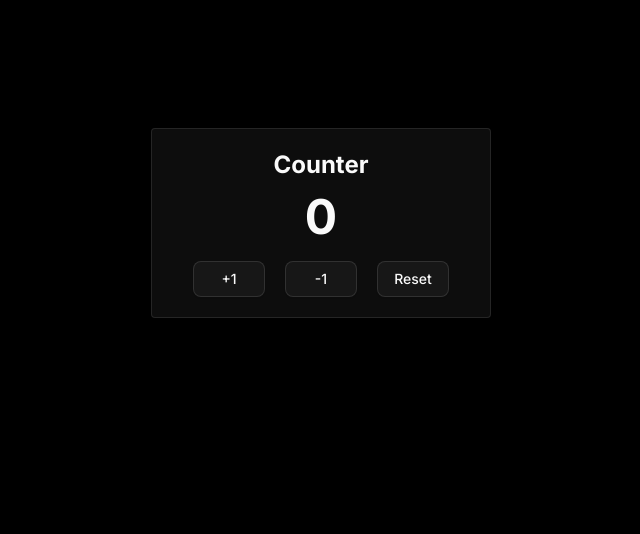
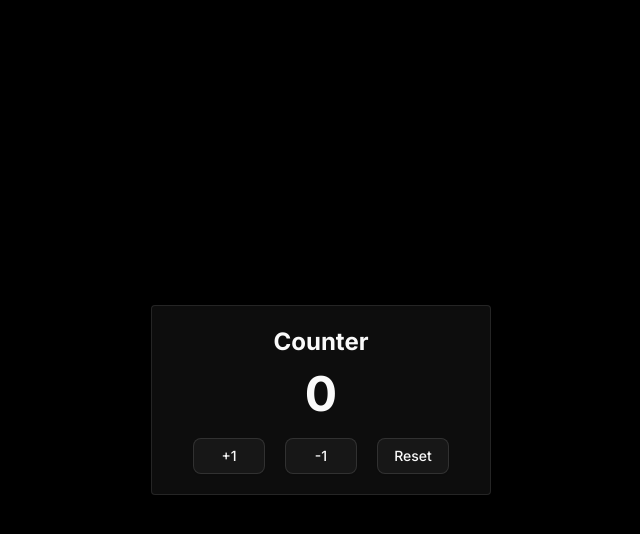
Before and after one commit to DenisDK/Zustand-mini-task, a Next.js app: page / in a window 1280 px wide. Shown: the top 534 px of the page, without its empty margins (319-959 px from the left). Built offline with nearby package versions, Linux system fonts and the light colour scheme.

Commit message:
minor fix

```diff
--- a/app/page.tsx
+++ b/app/page.tsx
@@ -3,7 +3,8 @@
 export default function Home() {
   return (
     <div className="flex flex-col flex-1 items-center justify-center bg-zinc-50 font-sans dark:bg-black">
-      <main className="flex flex-1 w-full max-w-3xl flex-col items-center justify-between py-32 px-16 bg-white dark:bg-black">
+      <main className="flex flex-1 w-full max-w-3xl flex-col items-center justify-center py-32 px-16 bg-white dark:bg-black">
+        {/* justify-between */}
         <Counter />
       </main>
     </div>
```
